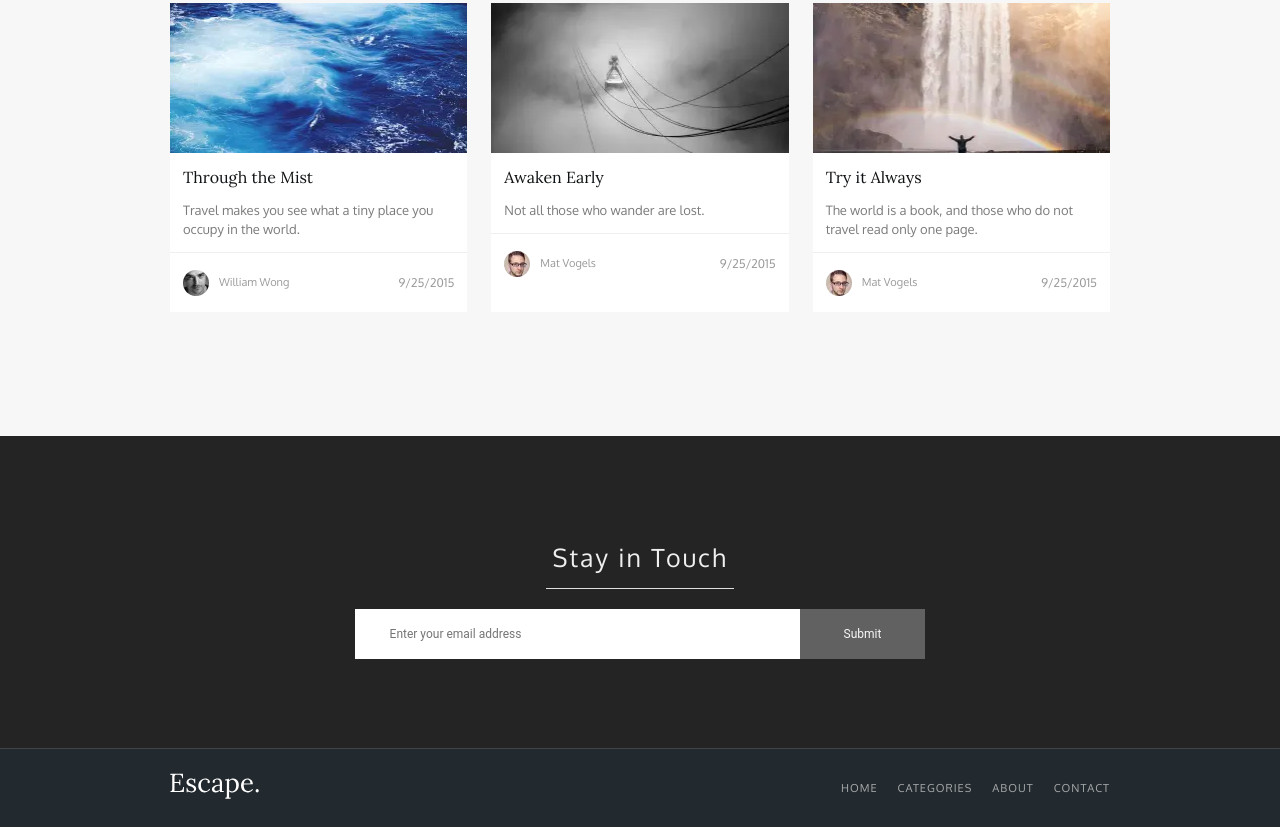
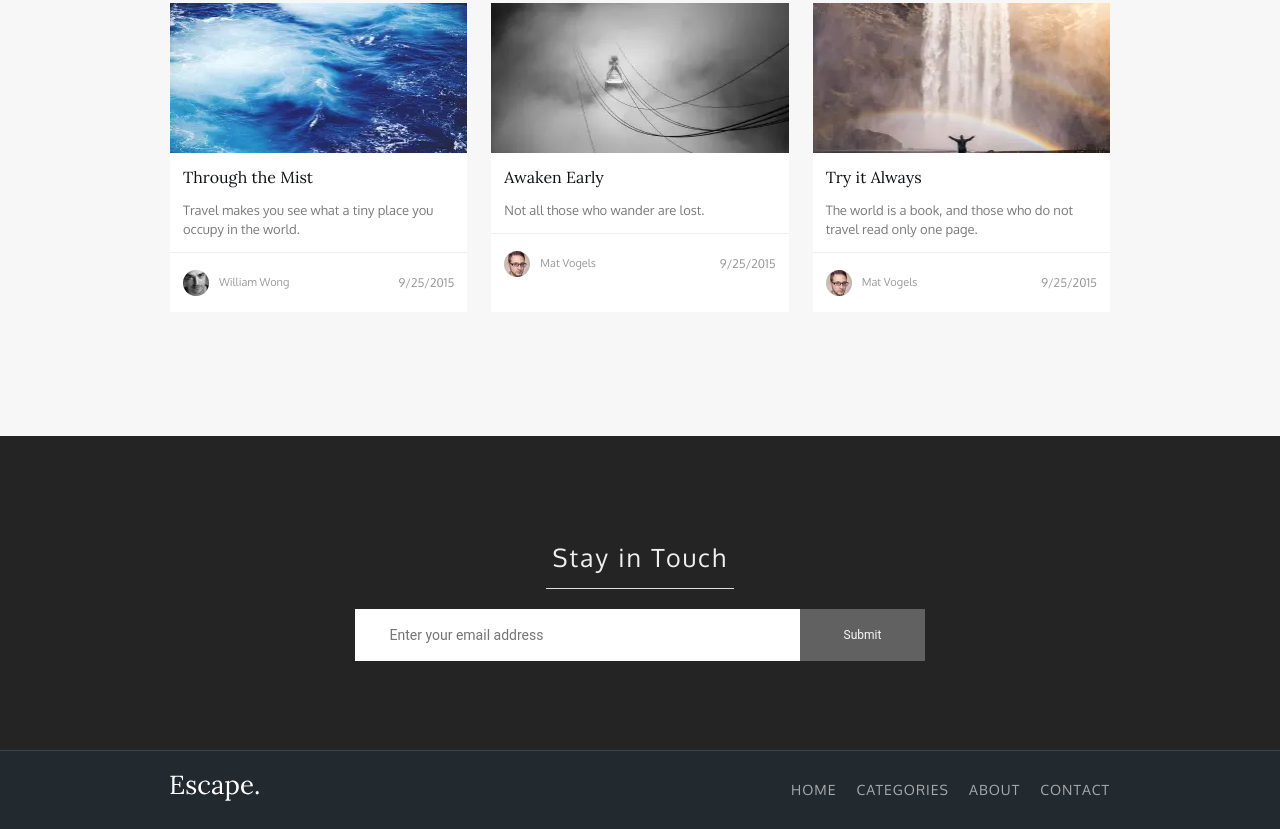
Before and after one commit to template-dev/Escape-Web, a website: page source/index.html in a window 1280 px wide. Shown: the part 1471-2300 px from the top of the page. Drawn offline with nearby package versions, Linux system fonts and the light colour scheme; files that its build step writes are made by us from their sources; files whose address does not match are found by name.

Commit message:
Update __footer.scss

```diff
--- a/source/sass/components/__footer.scss
+++ b/source/sass/components/__footer.scss
@@ -72,7 +72,7 @@
 .form__input {
   color: #817F83;
   font-family: Roboto;
-  font-size: 12px;
+  font-size: 14px;
   font-style: normal;
   font-weight: 400;
   line-height: normal;
@@ -149,7 +149,7 @@
   color: rgba(255, 255, 255, 0.60);
   text-align: right;
   font-family: Oxygen;
-  font-size: 11px;
+  font-size: 14px;
   font-style: normal;
   font-weight: 400;
   line-height: 26px; /* 236.364% */
```
